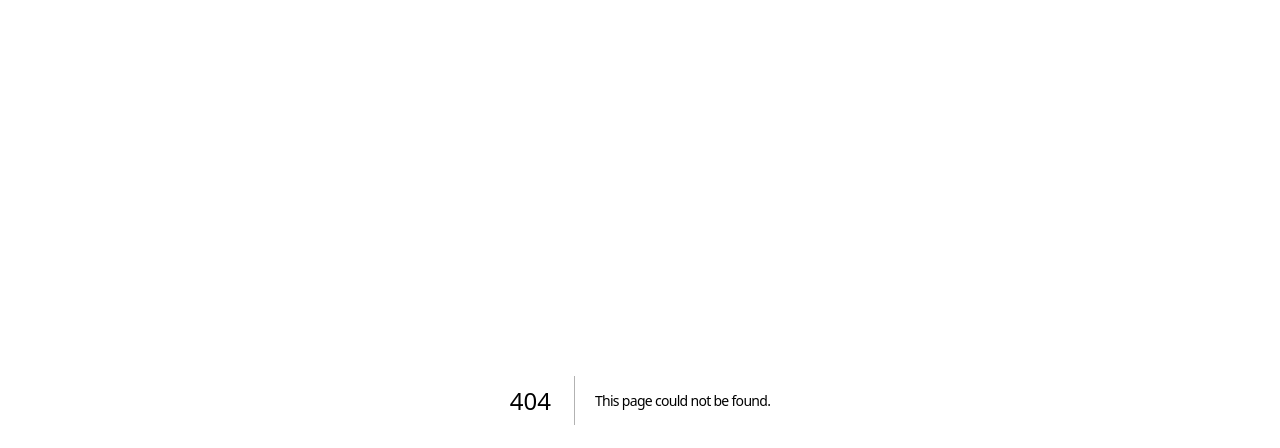
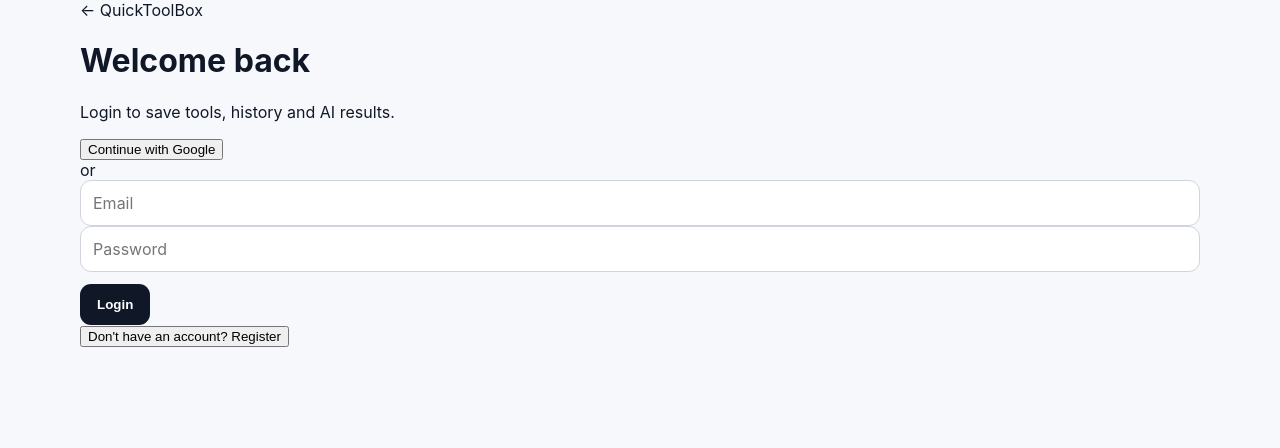
Before and after one commit to Afifarman/QuickToolBox, a Next.js app: page /login in a window 1280 px wide. Before the commit this address had no page. Shown: the top 448 px of the page. Built offline with nearby package versions, Linux system fonts and the light colour scheme; no server answers.

Commit message:
feat: add email password and Google authentication page

```diff
--- /dev/null
+++ b/app/login/page.js
@@ -0,0 +1,13 @@
+'use client';
+import { useState } from 'react';
+import { createClient } from '../../lib/supabase/client';
+
+export default function LoginPage(){
+ const supabase=createClient(); const [email,setEmail]=useState(''); const [password,setPassword]=useState(''); const [mode,setMode]=useState('login'); const [msg,setMsg]=useState(''); const [busy,setBusy]=useState(false);
+ async function submit(e){e.preventDefault();setBusy(true);setMsg('');
+  const result=mode==='login'?await supabase.auth.signInWithPassword({email,password}):await supabase.auth.signUp({email,password});
+  if(result.error)setMsg(result.error.message); else setMsg(mode==='login'?'Logged in successfully.':'Registration successful. Check your email if confirmation is enabled.'); setBusy(false);
+ }
+ async function google(){setMsg(''); const {error}=await supabase.auth.signInWithOAuth({provider:'google',options:{redirectTo:`${location.origin}/dashboard`}}); if(error)setMsg(error.message);}
+ return <main className="auth-page"><div className="auth-card"><a href="/">← QuickToolBox</a><h1>{mode==='login'?'Welcome back':'Create account'}</h1><p>{mode==='login'?'Login to save tools, history and AI results.':'Create your free QuickToolBox account.'}</p><button onClick={google}>Continue with Google</button><div className="or">or</div><form onSubmit={submit}><input type="email" placeholder="Email" value={email} onChange={e=>setEmail(e.target.value)} required/><input type="password" placeholder="Password" value={password} onChange={e=>setPassword(e.target.value)} minLength={6} required/><button className="btn" disabled={busy}>{busy?'Please wait…':mode==='login'?'Login':'Register'}</button></form>{msg&&<p>{msg}</p>}<button className="link-btn" onClick={()=>setMode(mode==='login'?'register':'login')}>{mode==='login'?"Don't have an account? Register":"Already have an account? Login"}</button></div></main>
+}
```
